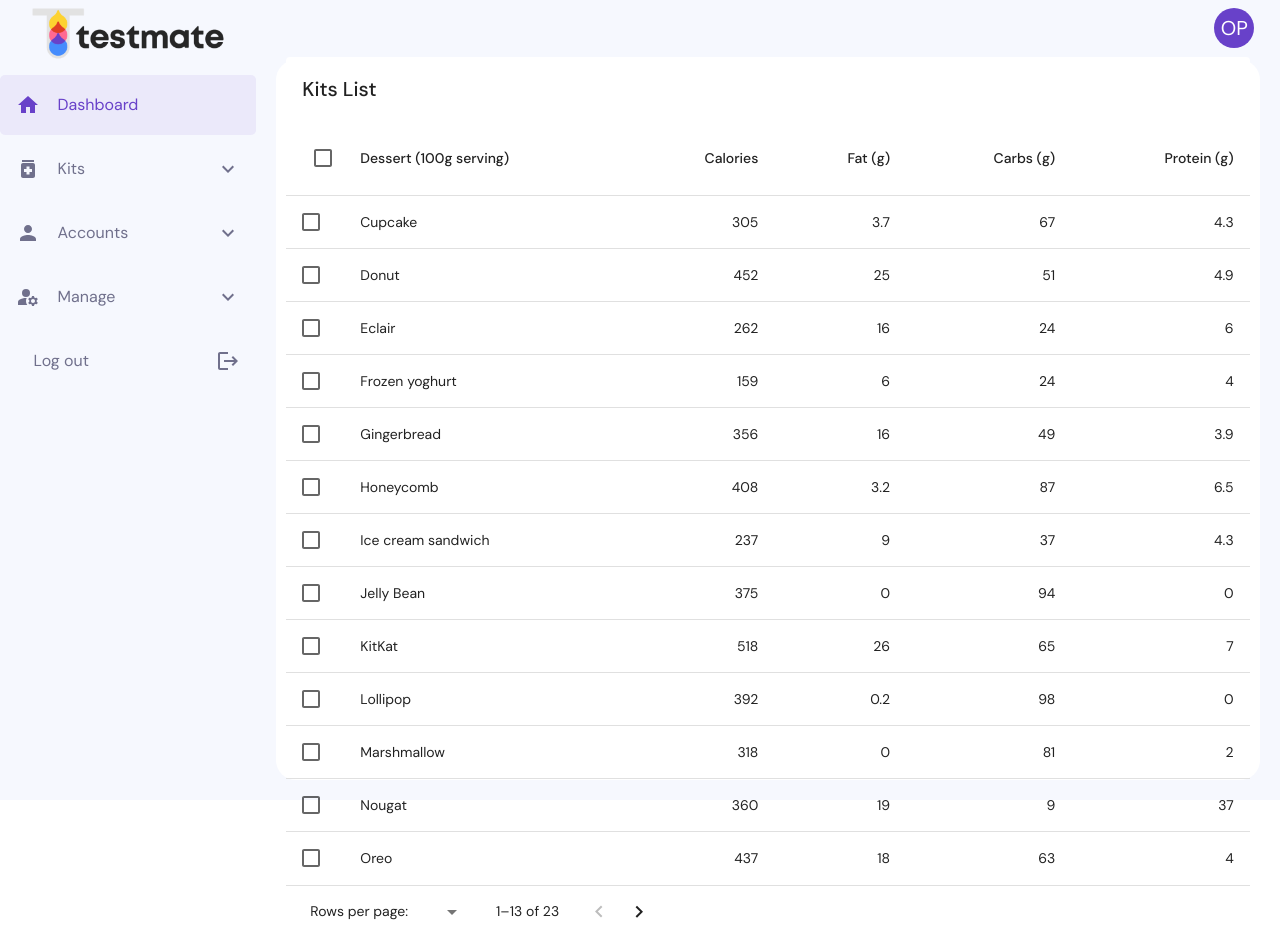
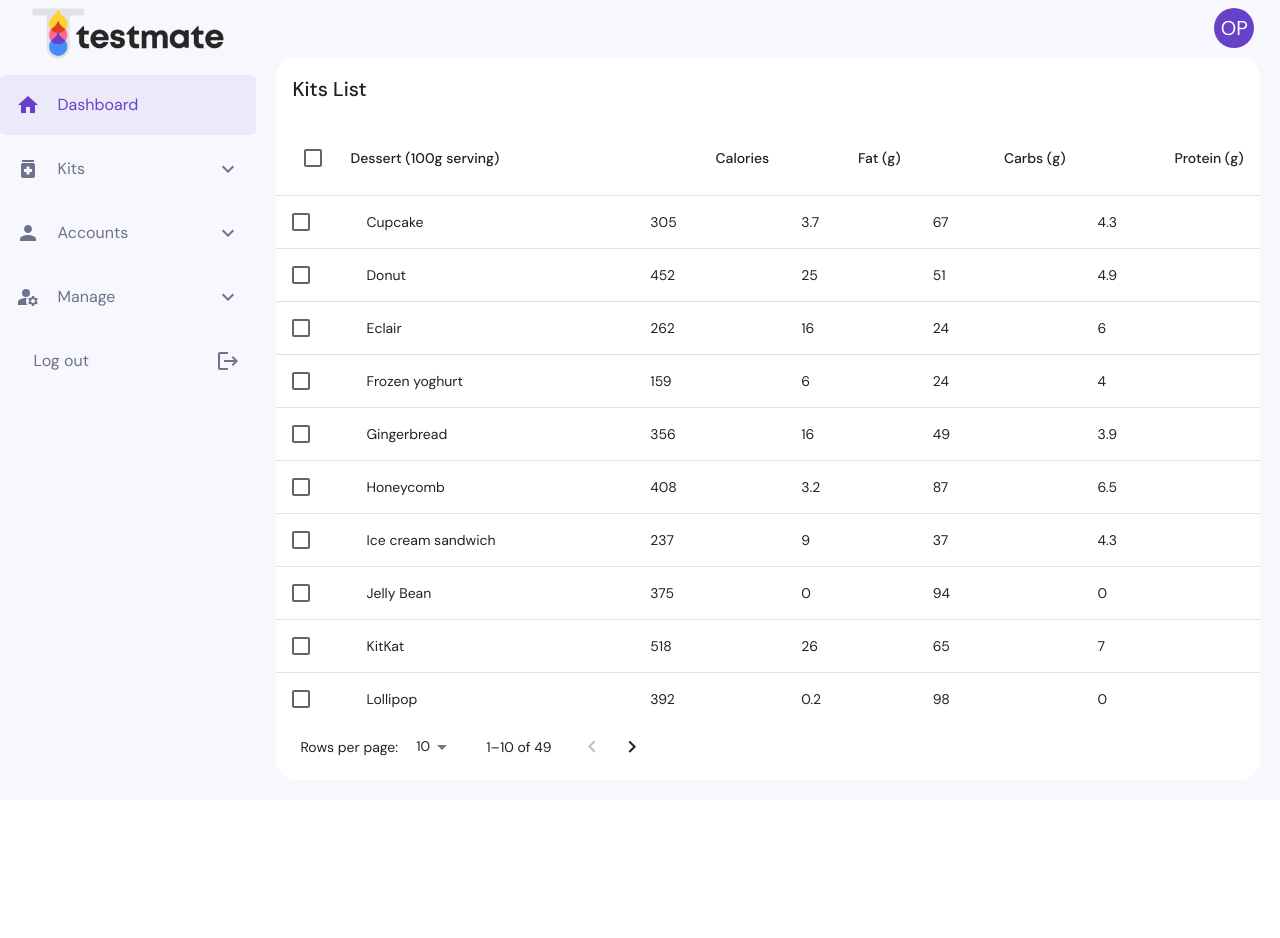
Before and after one commit to farah2003/admin-panel, a React (Create React App) app: page /view-kits in a window 1280 px wide. After the commit the page ends 800 px from the top, so only its background shows below. Built offline with nearby package versions, Linux system fonts and the light colour scheme.

Commit message:
refactore table component

```diff
--- a/src/components/common/table/table.tsx
+++ b/src/components/common/table/table.tsx
@@ -1,95 +1,28 @@
-/* eslint-disable @typescript-eslint/no-explicit-any */
 import { useState } from 'react';
 import {
   Box,
   Paper,
-  TableBody,
   Table,
   TableContainer,
-  TableRow,
-  TableCell,
-  Checkbox,
   TablePagination,
 } from '@mui/material';
 import TableToolBar from './tableToolBar';
 import TableHeader from './tableHeader';
-
-interface Data {
-  calories: number;
-  carbs: number;
-  fat: number;
-  name: string;
-  protein: number;
-}
-
-function createData(
-  name: string,
-  calories: number,
-  fat: number,
-  carbs: number,
-  protein: number
-): Data {
-  return {
-    name,
-    calories,
-    fat,
-    carbs,
-    protein,
-  };
-}
-const rows = [
-  createData('Cupcake', 305, 3.7, 67, 4.3),
-  createData('Donut', 452, 25.0, 51, 4.9),
-  createData('Eclair', 262, 16.0, 24, 6.0),
-  createData('Frozen yoghurt', 159, 6.0, 24, 4.0),
-  createData('Gingerbread', 356, 16.0, 49, 3.9),
-  createData('Honeycomb', 408, 3.2, 87, 6.5),
-  createData('Ice cream sandwich', 237, 9.0, 37, 4.3),
-  createData('Jelly Bean', 375, 0.0, 94, 0.0),
-  createData('KitKat', 518, 26.0, 65, 7.0),
-  createData('Lollipop', 392, 0.2, 98, 0.0),
-  createData('Marshmallow', 318, 0, 81, 2.0),
-  createData('Nougat', 360, 19.0, 9, 37.0),
-  createData('Oreo', 437, 18.0, 63, 4.0),
-  createData('Frozen yoghurt', 159, 6.0, 24, 4.0),
-  createData('Gingerbread', 356, 16.0, 49, 3.9),
-  createData('Honeycomb', 408, 3.2, 87, 6.5),
-  createData('Ice cream sandwich', 237, 9.0, 37, 4.3),
-  createData('Jelly Bean', 375, 0.0, 94, 0.0),
-  createData('KitKat', 518, 26.0, 65, 7.0),
-  createData('Lollipop', 392, 0.2, 98, 0.0),
-  createData('Marshmallow', 318, 0, 81, 2.0),
-  createData('Nougat', 360, 19.0, 9, 37.0),
-  createData('Oreo', 437, 18.0, 63, 4.0),
-];
+import TableBody from './tableBody';
+import * as style from './style';
+import { rows } from './fakeData';
 
 const GenericTable = () => {
   const [selected, setSelected] = useState<string[]>([]);
   const [page, setPage] = useState(0);
-  const [rowsPerPage, setRowsPerPage] = useState(13);
+  const [rowsPerPage, setRowsPerPage] = useState(10);
 
-  const handleChangePage = (event: unknown, newPage: number) => {
-    setPage(newPage);
-  };
-  const handleChangeRowsPerPage = (
-    event: React.ChangeEvent<HTMLInputElement>
+  const handleTableRowClick = (
+    event: React.MouseEvent<unknown>,
+    name: string
   ) => {
-    setRowsPerPage(parseInt(event.target.value, 10));
-    setPage(0);
-  };
-  const isSelected = (name: string) => selected.indexOf(name) !== -1;
-  const handleSelectAllClick = (event: React.ChangeEvent<HTMLInputElement>) => {
-    if (event.target.checked) {
-      const newSelected = rows.map((n) => n.name);
-      setSelected(newSelected);
-      return;
-    }
-    setSelected([]);
-  };
-
-  const handleClick = (event: React.MouseEvent<unknown>, name: string) => {
     const selectedIndex = selected.indexOf(name);
-    let newSelected: any = [];
+    let newSelected: string[] = [];
 
     if (selectedIndex === -1) {
       newSelected = newSelected.concat(selected, name);
@@ -106,74 +39,48 @@ const GenericTable = () => {
 
     setSelected(newSelected);
   };
+  const isSelected = (name: string) => {
+    return selected.includes(name);
+  };
+  const handleChangePage = (_: unknown, nextPage: number) => {
+    setPage(nextPage);
+  };
+  const handleChangeRowsPerPage = (
+    event: React.ChangeEvent<HTMLInputElement>
+  ) => {
+    setRowsPerPage(parseInt(event.target.value, 10));
+    setPage(0);
+  };
+
+  const handleSelectAllClick = (event: React.ChangeEvent<HTMLInputElement>) => {
+    if (event.target.checked) {
+      const newSelected = rows.map((row) => row.name);
+      setSelected(newSelected);
+      return;
+    }
+    setSelected([]);
+  };
 
   return (
-    <Box
-      sx={{
-        width: '98%',
-        height: '98%',
-        mb: 2.5,
-        display: 'flex',
-        justifyContent: 'center',
-        alignItems: 'flex',
-        backgroundColor: 'red',
-        borderRadius: '20px',
-      }}
-    >
-      <Paper sx={{ width: '100%', border: 'none' }} elevation={0}>
+    <Box sx={style.conatiner}>
+      <Paper sx={style.paper} elevation={0}>
         <TableToolBar numSelected={selected.length} />
-        <TableContainer>
+        <TableContainer sx={style.tableContainer}>
           <Table>
             <TableHeader
               onSelectAllClick={handleSelectAllClick}
               numSelected={selected.length}
               rowCount={rows.length}
             />
-            <TableBody>
-              {rows
-                .slice(page * rowsPerPage, page * rowsPerPage + rowsPerPage)
-                .map((row, index) => {
-                  const isItemSelected = isSelected(row.name);
-                  const labelId = `enhanced-table-checkbox-${index}`;
-
-                  return (
-                    <TableRow
-                      hover
-                      onClick={(event) => handleClick(event, row.name)}
-                      role="checkbox"
-                      aria-checked={isItemSelected}
-                      tabIndex={-1}
-                      key={row.name}
-                      selected={isItemSelected}
-                    >
-                      <TableCell padding="checkbox">
-                        <Checkbox
-                          color="primary"
-                          checked={isItemSelected}
-                          inputProps={{
-                            'aria-labelledby': labelId,
-                          }}
-                        />
-                      </TableCell>
-                      <TableCell scope="row" padding="none">
-                        {row.name}
-                      </TableCell>
-                      <TableCell align="right">{row.calories}</TableCell>
-                      <TableCell align="right">{row.fat}</TableCell>
-                      <TableCell align="right">{row.carbs}</TableCell>
-                      <TableCell align="right">{row.protein}</TableCell>
-                    </TableRow>
-                  );
-                })}
-            </TableBody>
+            <TableBody
+              rows={rows}
+              handleTableRowClick={handleTableRowClick}
+              isSelected={isSelected}
+            />
           </Table>
         </TableContainer>
         <TablePagination
-          sx={{
-            borderBottom: 'none',
-            alignContent: 'center',
-            display: 'flex',
-          }}
+          sx={style.tablePagination}
           rowsPerPageOptions={[10, 20, 50]}
           count={rows.length}
           rowsPerPage={rowsPerPage}
```
